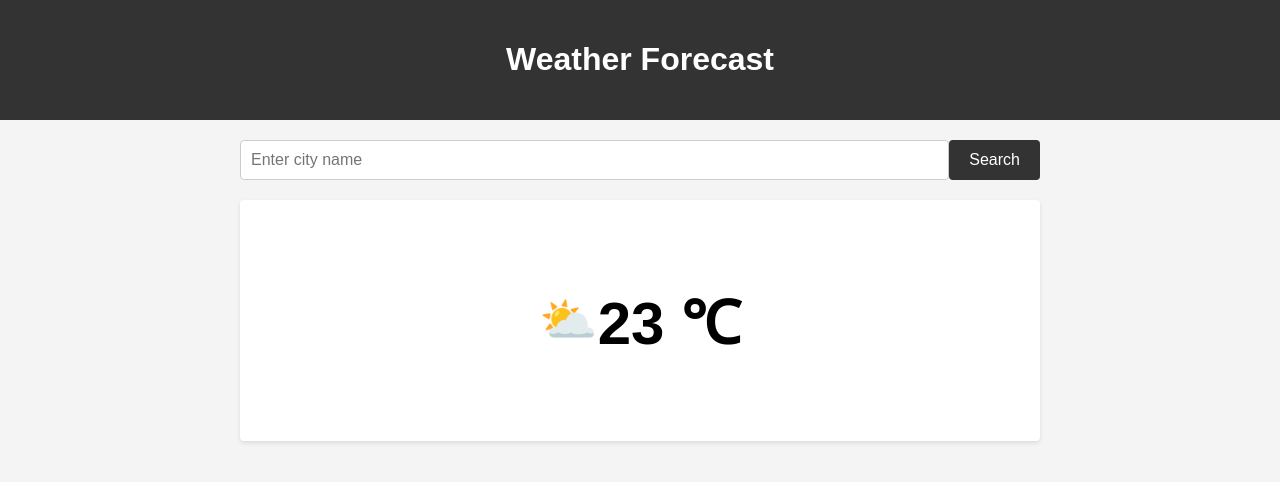
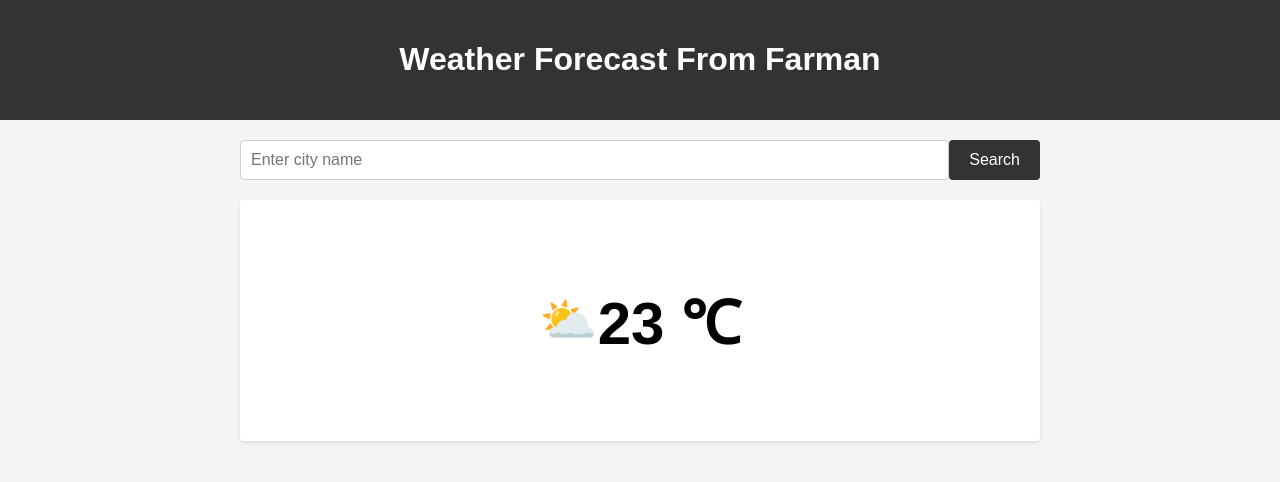
Before and after one commit to farmanak1/weather, a plain HTML site: page index.html in a window 1280 px wide. Drawn offline with Linux system fonts and the light colour scheme; no server answers.

Commit message:
Changed Title

```diff
--- a/index.html
+++ b/index.html
@@ -10,7 +10,7 @@
 
 <body>
     <header>
-        <h1>Weather Forecast</h1>
+        <h1>Weather Forecast From Farman</h1>
     </header>
 
     <main>
```
